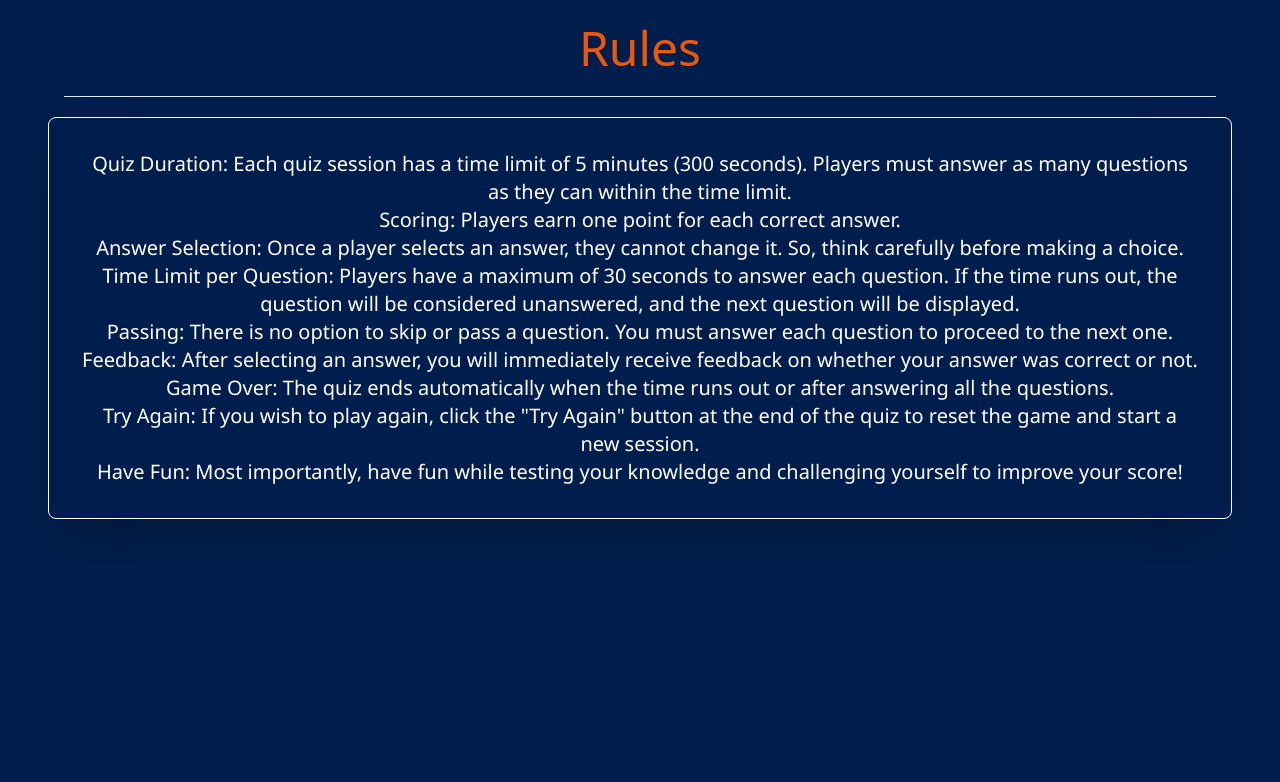
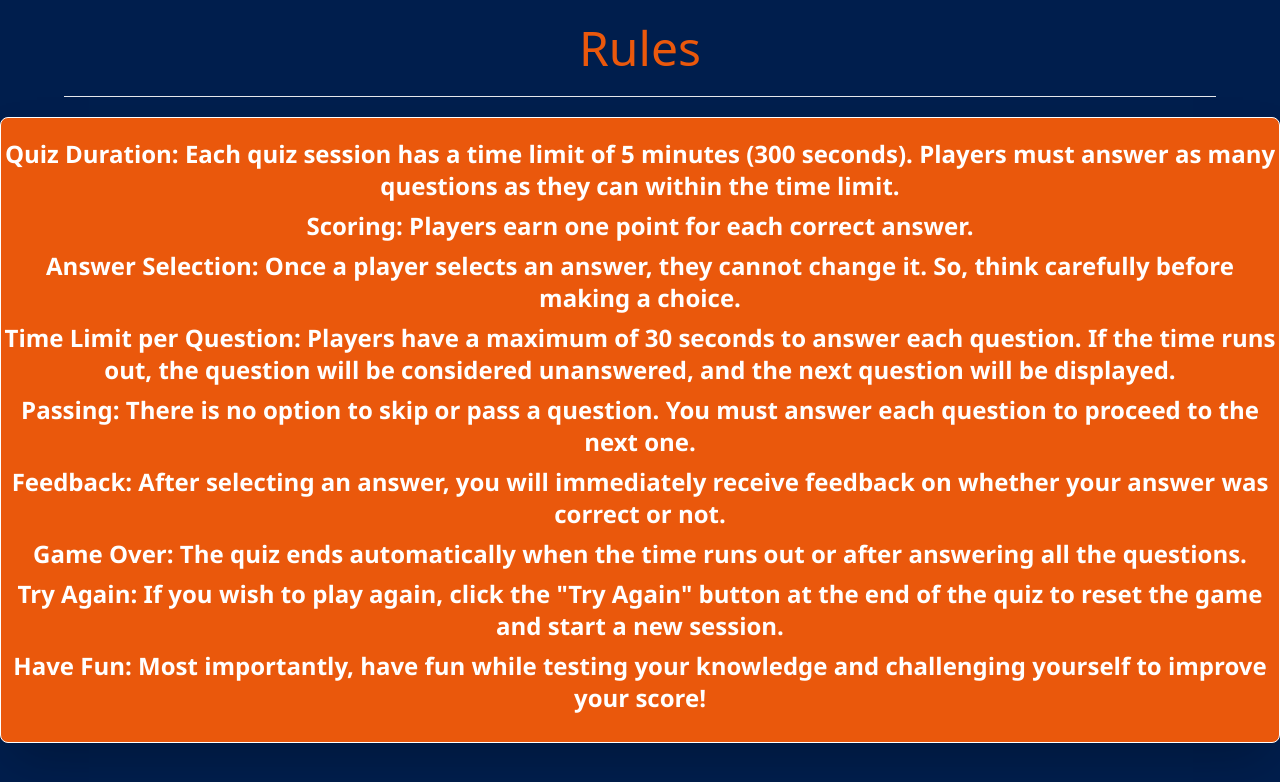
Before and after one commit to Saber1Y/REACT-QUIZZER, a React (Vite) app: page /Rule in a window 1280 px wide. Shown: the top 782 px of the page. Built offline with nearby package versions, Linux system fonts and the light colour scheme.

Commit message:
UPDATE: RULES UPDATED

```diff
--- a/src/components/Rulee/Rules.jsx
+++ b/src/components/Rulee/Rules.jsx
@@ -6,10 +6,10 @@ const Rules = () => {
     <>
       <h2 className='text-bold text-orange-600 text-center text-5xl py-6'>Rules</h2>
       <hr className='bg-orange-600 mx-16' />
-      <div className='flex items-center text-center mx-12  p-8 mt-5  border border-solid border-white rounded-lg shadow-2xl'>
-        <ol className='text-white  font-seoge text-xl mx-auto my-auto h-auto'>
+      <div className='flex bg-orange-600 items-center text-center mt-5 h-auto border border-solid border-white rounded-lg shadow-2xl'>
+        <ol className='text-white font-seoge font-bold text-2xl my-5'>
           {rulesData.map((rule) => (
-            <li key={rule.id} className='pr-0'>{rule.text}</li>
+            <li key={rule.id} className='mb-2'>{rule.text}</li>
           ))}
         </ol>
       </div>
--- a/tailwind.config.js
+++ b/tailwind.config.js
@@ -25,11 +25,6 @@ export default {
         'lg': '1024px',
         'xl': '1280px',
       },
-      spacing: {
-        '72': '18rem',
-        '84': '21rem',
-        '96': '24rem',
-      },
     },
   },
   plugins: [],
```
